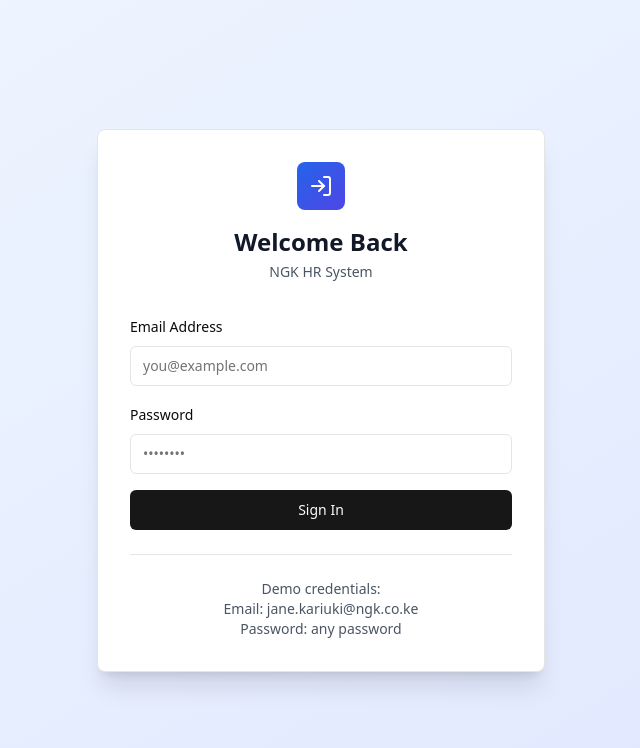
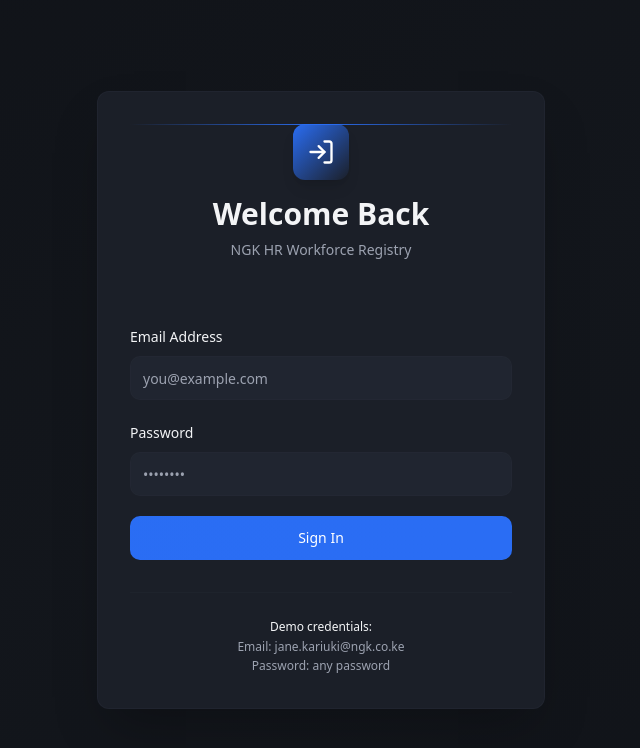
Before and after one commit to Josiah-Tonny/v0-hr-registration-app, a Next.js app: page /login in a window 1280 px wide. Shown: the top 748 px of the page, without its empty margins (319-959 px from the left). Built offline with nearby package versions, Linux system fonts and the light colour scheme.

Commit message:
refactor: modernize dark theme for entire HR system
Update color system, components, layout, typography, and spacing for dark theme.

```diff
--- a/app/(app)/layout.tsx
+++ b/app/(app)/layout.tsx
@@ -8,11 +8,11 @@ export default function AppLayout({
   children: React.ReactNode
 }) {
   return (
-    <div className="flex h-screen bg-gray-50">
+    <div className="flex h-screen bg-background">
       <Sidebar />
       <div className="flex-1 flex flex-col overflow-hidden">
         <Topbar />
-        <main className="flex-1 overflow-auto">
+        <main className="flex-1 overflow-auto bg-gradient-to-br from-background via-secondary/5 to-background">
           {children}
         </main>
       </div>
--- a/app/(auth)/layout.tsx
+++ b/app/(auth)/layout.tsx
@@ -1,12 +1,17 @@
 import React from "react"
+
 export default function AuthLayout({
   children,
 }: {
   children: React.ReactNode
 }) {
   return (
-    <div className="min-h-screen bg-gradient-to-br from-blue-50 to-indigo-100 flex items-center justify-center p-4">
-      <div className="w-full max-w-md">
+    <div className="min-h-screen bg-gradient-to-br from-background via-secondary/10 to-background flex items-center justify-center p-4 overflow-hidden relative">
+      {/* Abstract background elements */}
+      <div className="absolute top-0 left-0 w-96 h-96 rounded-full bg-accent/5 blur-3xl -translate-x-1/2 -translate-y-1/2" />
+      <div className="absolute bottom-0 right-0 w-96 h-96 rounded-full bg-accent-secondary/5 blur-3xl translate-x-1/2 translate-y-1/2" />
+
+      <div className="w-full max-w-md relative z-10">
         {children}
       </div>
     </div>
--- a/app/(auth)/login/page.tsx
+++ b/app/(auth)/login/page.tsx
@@ -37,56 +37,62 @@ export default function LoginPage() {
   };
 
   return (
-    <Card className="p-8 shadow-xl">
-      <div className="flex flex-col items-center gap-4 mb-8">
-        <div className="w-12 h-12 bg-gradient-to-br from-blue-600 to-indigo-600 rounded-lg flex items-center justify-center">
-          <LogIn className="w-6 h-6 text-white" />
+    <Card className="p-8 shadow-2xl bg-card border-border/50 rounded-xl">
+      <div className="flex flex-col items-center gap-4 mb-8 accent-line-top pb-8">
+        <div className="w-14 h-14 bg-gradient-to-br from-accent to-accent-secondary rounded-xl flex items-center justify-center shadow-lg">
+          <LogIn className="w-7 h-7 text-white" />
         </div>
         <div className="text-center">
-          <h1 className="text-2xl font-bold text-gray-900">Welcome Back</h1>
-          <p className="text-sm text-gray-600 mt-1">NGK HR System</p>
+          <h1 className="text-3xl font-bold text-foreground">Welcome Back</h1>
+          <p className="text-sm text-muted-foreground mt-2">NGK HR Workforce Registry</p>
         </div>
       </div>
 
-      <form onSubmit={handleSubmit} className="space-y-4">
+      <form onSubmit={handleSubmit} className="space-y-5">
         {error && (
-          <div className="p-3 bg-red-50 border border-red-200 rounded text-sm text-red-700">
-            {error}
+          <div className="p-4 bg-destructive/10 border border-destructive/30 rounded-lg text-sm text-destructive">
+            <p className="font-500">{error}</p>
           </div>
         )}
 
         <div className="space-y-2">
-          <Label htmlFor="email">Email Address</Label>
+          <Label htmlFor="email" className="text-foreground font-500">Email Address</Label>
           <Input
             id="email"
             type="email"
             placeholder="you@example.com"
             value={email}
             onChange={(e) => setEmail(e.target.value)}
+            className="bg-secondary/40 border-border/50 rounded-lg h-11 focus:border-accent focus:bg-secondary/60"
             required
           />
         </div>
 
         <div className="space-y-2">
-          <Label htmlFor="password">Password</Label>
+          <Label htmlFor="password" className="text-foreground font-500">Password</Label>
           <Input
             id="password"
             type="password"
             placeholder="••••••••"
             value={password}
             onChange={(e) => setPassword(e.target.value)}
+            className="bg-secondary/40 border-border/50 rounded-lg h-11 focus:border-accent focus:bg-secondary/60"
             required
           />
         </div>
 
-        <Button type="submit" className="w-full" disabled={loading}>
+        <Button
+          type="submit"
+          className="w-full h-11 bg-gradient-to-r from-accent to-accent-secondary hover:from-accent/90 hover:to-accent-secondary/90 text-white font-500 rounded-lg mt-6"
+          disabled={loading}
+        >
           {loading ? 'Signing in...' : 'Sign In'}
         </Button>
       </form>
 
-      <div className="mt-6 pt-6 border-t border-gray-200">
-        <p className="text-sm text-gray-600 text-center">
-          Demo credentials:
+      <div className="mt-8 pt-6 border-t border-border/30">
+        <p className="text-xs text-muted-foreground text-center leading-relaxed">
+          <span className="font-500 text-foreground">Demo credentials:</span>
           <br />
           Email: jane.kariuki@ngk.co.ke
           <br />
--- a/app/globals.css
+++ b/app/globals.css
@@ -2,85 +2,118 @@
 @tailwind components;
 @tailwind utilities;
 
+@import url('https://fonts.googleapis.com/css2?family=Inter:wght@400;500;600;700&family=Geist:wght@400;500;600;700&display=swap');
+
 body {
-  font-family: Arial, Helvetica, sans-serif;
+  font-family: 'Inter', -apple-system, BlinkMacSystemFont, 'Segoe UI', sans-serif;
+  background-color: hsl(var(--background));
 }
 
 @layer utilities {
   .text-balance {
     text-wrap: balance;
   }
+
+  /* Modern glassmorphism effect */
+  .glass-effect {
+    @apply backdrop-blur-xl bg-white/10 border border-white/20;
+  }
+
+  /* Smooth gradient background */
+  .gradient-base {
+    @apply bg-gradient-to-br from-slate-900 via-slate-800 to-slate-950;
+  }
+
+  /* Abstract accent shapes */
+  .accent-line-top {
+    position: relative;
+  }
+
+  .accent-line-top::before {
+    content: '';
+    position: absolute;
+    top: 0;
+    left: 0;
+    right: 0;
+    height: 1px;
+    background: linear-gradient(90deg, transparent, hsl(var(--accent)), transparent);
+  }
 }
 
 @layer base {
   :root {
+    /* Light mode (fallback) */
     --background: 0 0% 100%;
-    --foreground: 0 0% 3.9%;
+    --foreground: 0 0% 9%;
     --card: 0 0% 100%;
-    --card-foreground: 0 0% 3.9%;
+    --card-foreground: 0 0% 9%;
     --popover: 0 0% 100%;
-    --popover-foreground: 0 0% 3.9%;
-    --primary: 0 0% 9%;
-    --primary-foreground: 0 0% 98%;
-    --secondary: 0 0% 96.1%;
-    --secondary-foreground: 0 0% 9%;
-    --muted: 0 0% 96.1%;
-    --muted-foreground: 0 0% 45.1%;
-    --accent: 0 0% 96.1%;
-    --accent-foreground: 0 0% 9%;
+    --popover-foreground: 0 0% 9%;
+    --primary: 210 100% 50%;
+    --primary-foreground: 0 0% 100%;
+    --secondary: 220 14% 96%;
+    --secondary-foreground: 220 8% 23%;
+    --muted: 220 13% 91%;
+    --muted-foreground: 220 9% 46%;
+    --accent: 220 90% 56%;
+    --accent-foreground: 0 0% 100%;
+    --accent-secondary: 264 90% 60%;
     --destructive: 0 84.2% 60.2%;
     --destructive-foreground: 0 0% 98%;
-    --border: 0 0% 89.8%;
-    --input: 0 0% 89.8%;
-    --ring: 0 0% 3.9%;
-    --chart-1: 12 76% 61%;
-    --chart-2: 173 58% 39%;
-    --chart-3: 197 37% 24%;
-    --chart-4: 43 74% 66%;
-    --chart-5: 27 87% 67%;
-    --radius: 0.5rem;
-    --sidebar-background: 0 0% 98%;
-    --sidebar-foreground: 240 5.3% 26.1%;
-    --sidebar-primary: 240 5.9% 10%;
-    --sidebar-primary-foreground: 0 0% 98%;
-    --sidebar-accent: 240 4.8% 95.9%;
-    --sidebar-accent-foreground: 240 5.9% 10%;
-    --sidebar-border: 220 13% 91%;
-    --sidebar-ring: 217.2 91.2% 59.8%;
+    --border: 220 13% 91%;
+    --input: 220 13% 91%;
+    --ring: 210 100% 50%;
+    --chart-1: 220 90% 56%;
+    --chart-2: 264 90% 60%;
+    --chart-3: 338 77% 55%;
+    --chart-4: 41 96% 56%;
+    --chart-5: 10 88% 60%;
+    --radius: 0.625rem;
+    --sidebar-background: 220 20% 11%;
+    --sidebar-foreground: 220 13% 91%;
+    --sidebar-primary: 220 90% 56%;
+    --sidebar-primary-foreground: 0 0% 100%;
+    --sidebar-accent: 220 18% 20%;
+    --sidebar-accent-foreground: 220 90% 56%;
+    --sidebar-border: 220 18% 18%;
+    --sidebar-ring: 220 90% 56%;
   }
+
   .dark {
-    --background: 0 0% 3.9%;
-    --foreground: 0 0% 98%;
-    --card: 0 0% 3.9%;
-    --card-foreground: 0 0% 98%;
-    --popover: 0 0% 3.9%;
-    --popover-foreground: 0 0% 98%;
-    --primary: 0 0% 98%;
-    --primary-foreground: 0 0% 9%;
-    --secondary: 0 0% 14.9%;
-    --secondary-foreground: 0 0% 98%;
-    --muted: 0 0% 14.9%;
-    --muted-foreground: 0 0% 63.9%;
-    --accent: 0 0% 14.9%;
-    --accent-foreground: 0 0% 98%;
-    --destructive: 0 62.8% 30.6%;
+    /* Modern dark theme inspired by Microsoft Business Central */
+    --background: 220 20% 8%;
+    --foreground: 220 13% 96%;
+    --card: 220 20% 13%;
+    --card-foreground: 220 13% 96%;
+    --popover: 220 20% 13%;
+    --popover-foreground: 220 13% 96%;
+    --primary: 220 90% 56%;
+    --primary-foreground: 0 0% 100%;
+    --secondary: 220 18% 20%;
+    --secondary-foreground: 220 13% 91%;
+    --muted: 220 18% 20%;
+    --muted-foreground: 220 11% 65%;
+    --accent: 220 90% 56%;
+    --accent-foreground: 0 0% 100%;
+    --accent-secondary: 264 90% 60%;
+    --destructive: 0 84.2% 60.2%;
     --destructive-foreground: 0 0% 98%;
-    --border: 0 0% 14.9%;
-    --input: 0 0% 14.9%;
-    --ring: 0 0% 83.1%;
-    --chart-1: 220 70% 50%;
-    --chart-2: 160 60% 45%;
-    --chart-3: 30 80% 55%;
-    --chart-4: 280 65% 60%;
-    --chart-5: 340 75% 55%;
-    --sidebar-background: 240 5.9% 10%;
-    --sidebar-foreground: 240 4.8% 95.9%;
-    --sidebar-primary: 224.3 76.3% 48%;
+    --border: 220 18% 18%;
+    --input: 220 18% 18%;
+    --ring: 220 90% 56%;
+    --chart-1: 220 90% 56%;
+    --chart-2: 264 90% 60%;
+    --chart-3: 338 77% 55%;
+    --chart-4: 41 96% 56%;
+    --chart-5: 10 88% 60%;
+    --sidebar-background: 220 25% 6%;
+    --sidebar-foreground: 220 13% 96%;
+    --sidebar-primary: 220 90% 56%;
     --sidebar-primary-foreground: 0 0% 100%;
-    --sidebar-accent: 240 3.7% 15.9%;
-    --sidebar-accent-foreground: 240 4.8% 95.9%;
-    --sidebar-border: 240 3.7% 15.9%;
-    --sidebar-ring: 217.2 91.2% 59.8%;
+    --sidebar-accent: 220 18% 16%;
+    --sidebar-accent-foreground: 220 90% 56%;
+    --sidebar-border: 220 20% 14%;
+    --sidebar-ring: 220 90% 56%;
   }
 }
 
@@ -88,7 +121,13 @@ body {
   * {
     @apply border-border;
   }
+
   body {
     @apply bg-background text-foreground;
   }
+
+  /* Smooth transitions */
+  button, a, [role="button"] {
+    @apply transition-all duration-200;
+  }
 }
--- a/app/layout.tsx
+++ b/app/layout.tsx
@@ -19,8 +19,8 @@ export default function RootLayout({
   children: React.ReactNode
 }>) {
   return (
-    <html lang="en">
-      <body className="font-sans antialiased">{children}</body>
+    <html lang="en" className="dark">
+      <body className="font-sans antialiased bg-background text-foreground">{children}</body>
     </html>
   )
 }
--- a/components/sidebar.tsx
+++ b/components/sidebar.tsx
@@ -20,27 +20,36 @@ export function Sidebar() {
   const pathname = usePathname();
 
   return (
-    <aside className="w-64 bg-slate-900 text-white flex flex-col border-r border-slate-800">
+    <aside className="w-64 bg-sidebar border-r border-sidebar-border flex flex-col h-screen sticky top-0">
       {/* Logo */}
-      <div className="p-6 border-b border-slate-800">
-        <h1 className="text-xl font-bold">NGK HR</h1>
-        <p className="text-xs text-slate-400 mt-1">Workforce Registry</p>
+      <div className="p-6 border-b border-sidebar-border accent-line-top">
+        <div className="flex items-center gap-2 mb-2">
+          <div className="w-8 h-8 rounded-lg bg-gradient-to-br from-accent to-accent-secondary flex items-center justify-center">
+            <span className="text-white text-sm font-bold">N</span>
+          </div>
+          <h1 className="text-lg font-bold text-sidebar-foreground">NGK HR</h1>
+        </div>
+        <p className="text-xs text-muted-foreground">Workforce Registry</p>
       </div>
 
       {/* Navigation */}
-      <nav className="flex-1 p-4 space-y-2">
+      <nav className="flex-1 p-3 space-y-1 overflow-y-auto">
         {NAVIGATION_ITEMS.map((item) => {
           const isActive = pathname.startsWith(item.href);
           return (
             <Link key={item.href} href={item.href}>
               <Button
-                variant={isActive ? 'secondary' : 'ghost'}
-                className="w-full justify-start gap-3"
+                variant="ghost"
+                className={`w-full justify-start gap-3 rounded-lg transition-all ${
+                  isActive
+                    ? 'bg-sidebar-accent text-sidebar-primary hover:bg-sidebar-accent'
+                    : 'text-sidebar-foreground hover:bg-sidebar-accent hover:text-sidebar-primary'
+                }`}
                 asChild
               >
                 <span>
                   {iconMap[item.icon]}
-                  {item.label}
+                  <span className="text-sm font-500">{item.label}</span>
                 </span>
               </Button>
             </Link>
@@ -49,17 +58,21 @@ export function Sidebar() {
       </nav>
 
       {/* Footer */}
-      <div className="p-4 border-t border-slate-800">
+      <div className="p-3 border-t border-sidebar-border space-y-2">
+        <div className="px-3 py-2 text-xs text-muted-foreground">
+          <p>Logged in as</p>
+          <p className="font-500 text-sidebar-foreground mt-1">Admin User</p>
+        </div>
         <Button
           variant="ghost"
-          className="w-full justify-start gap-3 text-slate-300 hover:text-white"
+          className="w-full justify-start gap-3 text-muted-foreground hover:text-sidebar-primary hover:bg-sidebar-accent rounded-lg"
           onClick={() => {
             localStorage.removeItem('auth_token');
             window.location.href = '/login';
           }}
         >
-          <LogOut className="w-5 h-5" />
-          Logout
+          <LogOut className="w-4 h-4" />
+          <span className="text-sm">Logout</span>
         </Button>
       </div>
     </aside>
```
Also changed, not shown: app/(app)/dashboard/page.tsx (+35 -25 lines), components/data-table.tsx (+8 -8 lines), components/filter-bar.tsx (+11 -6 lines), components/modern-card.tsx (added, +37 -0 lines), components/topbar.tsx (+21 -12 lines), 1 other file (tests, documents, lock files or other folders).
